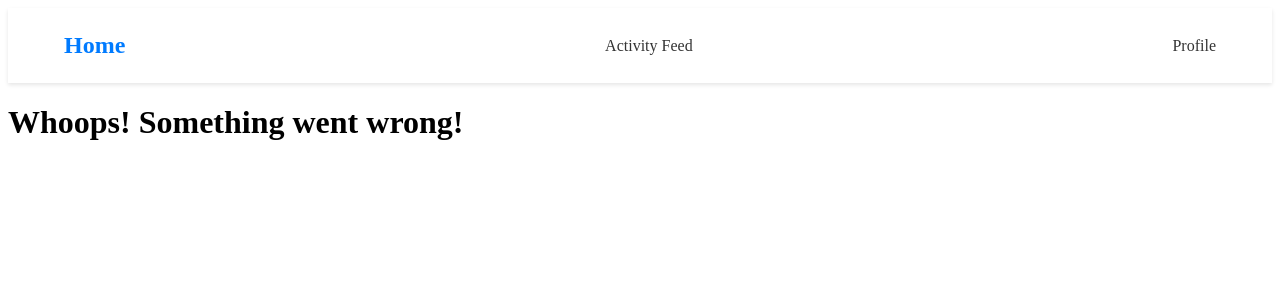
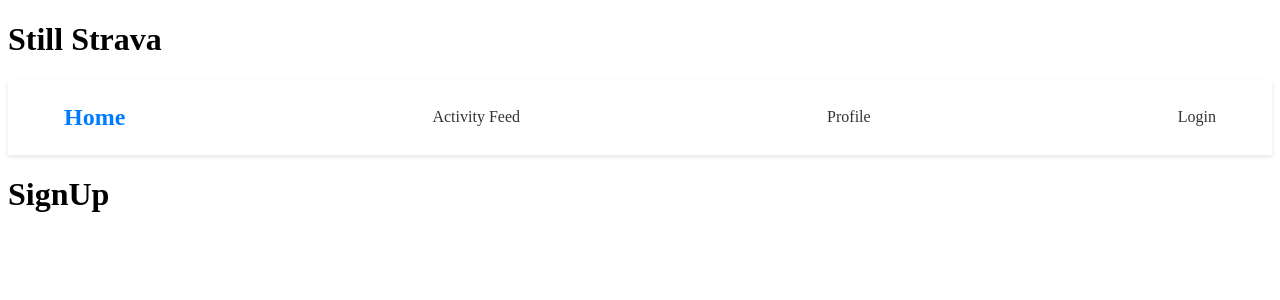
Before and after one commit to ThisbeSchoJo/still-strava, a React (Create React App) app in the folder client/: page /signup in a window 1280 px wide. Shown: the top 300 px of the page. Built offline with nearby package versions, Linux system fonts and the light colour scheme.

Commit message:
Added README details, added login and signup to routes.js, added basic code to Login.js and SignUp.js, added login button to NavBar.js

```diff
--- a/client/src/components/auth/Login.js
+++ b/client/src/components/auth/Login.js
@@ -0,0 +1,9 @@
+function Login() {
+    return (
+        <div>
+            <h1>Login</h1>
+        </div>
+    )
+}
+
+export default Login;
--- a/client/src/components/auth/SignUp.js
+++ b/client/src/components/auth/SignUp.js
@@ -0,0 +1,9 @@
+function SignUp() {
+    return (
+        <div>
+            <h1>SignUp</h1>
+        </div>
+    )
+}
+
+export default SignUp;
--- a/client/src/components/shared/NavBar.js
+++ b/client/src/components/shared/NavBar.js
@@ -8,6 +8,7 @@
             <NavLink to="/" className="nav-brand">Home</NavLink>
             <NavLink to="/activity-feed" className="nav-links">Activity Feed</NavLink>
             <NavLink to="/user-profile" className="nav-links">Profile</NavLink>
+            <NavLink to="/login" className="nav-links">Login</NavLink>
         </nav>
     )
 }
```
Also changed, not shown: client/src/routes.js (+10 -0 lines), 1 other file (tests, documents, lock files or other folders).
